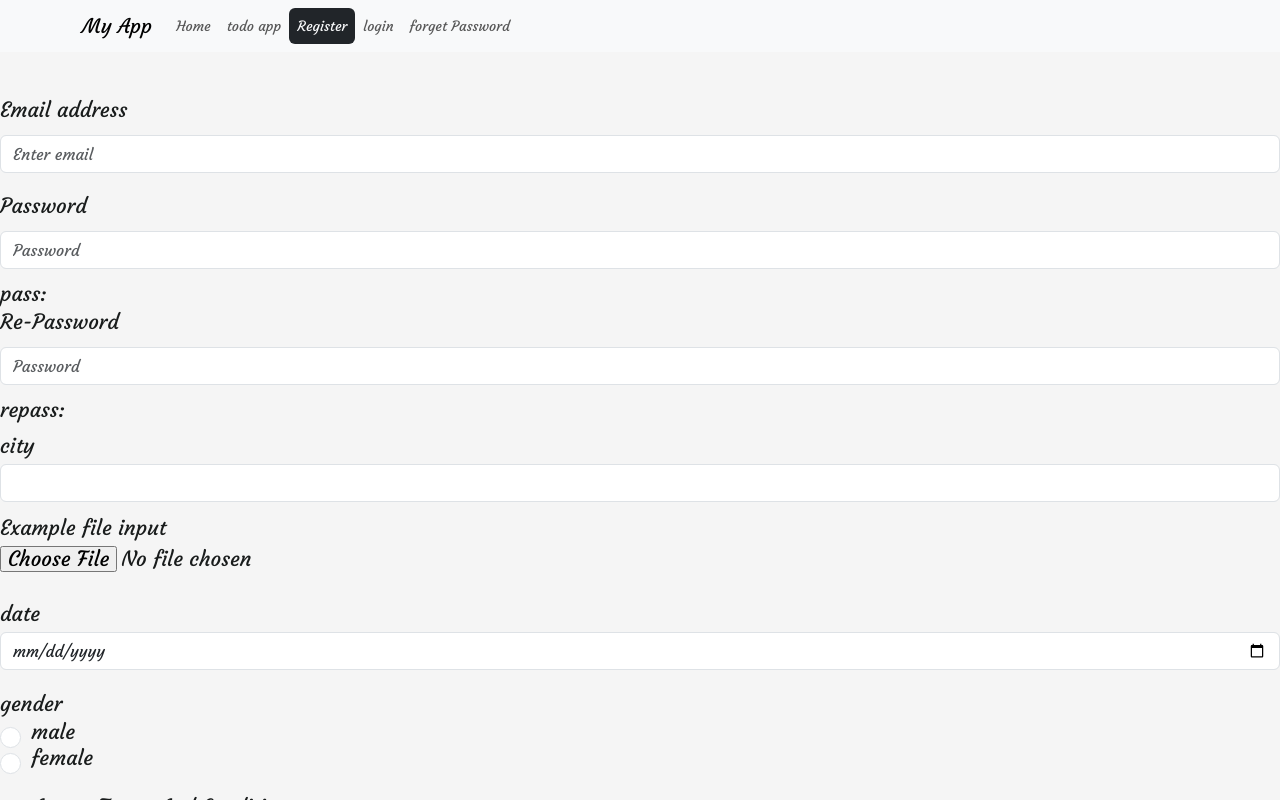
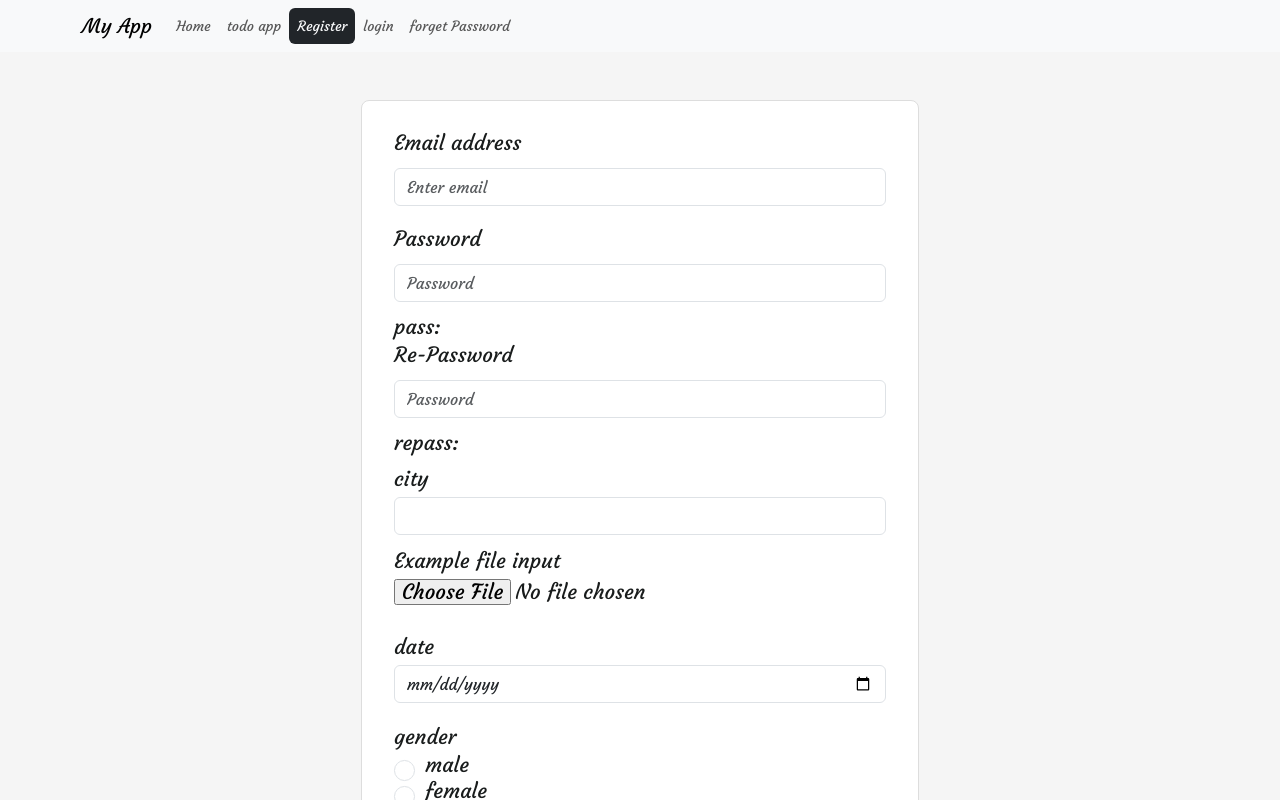
Before and after one commit to hebataha/my-angular-app, an Angular app: page /register in a window 1280 px wide. Shown: the top 800 px of the page. Built offline with nearby package versions, Linux system fonts and the light colour scheme.

Commit message:
UI enhancements Form

```diff
--- a/src/app/app.html
+++ b/src/app/app.html
@@ -1,5 +1,7 @@
 <app-header></app-header>
-<div class="app-container py-5">
-    <router-outlet></router-outlet>
+<div class="app-container py-5 container">
+    <div class="col-12 col-lg-6 offset-lg-3">
+        <router-outlet></router-outlet>
+    </div>
 </div>
 <app-footer></app-footer>
--- a/src/app/app.scss
+++ b/src/app/app.scss
@@ -1,3 +1,3 @@
-.app-container{
+.app-container {
   min-height: calc(100vh - 104px);
 }
--- a/src/styles.scss
+++ b/src/styles.scss
@@ -49,3 +49,10 @@ form{
     margin: 15px 0 ;
   }
 }
+
+form{
+  border: 1px solid #ddd;
+  border-radius: 8px;
+  padding: 2rem;
+  background-color: #fff;
+}
```
